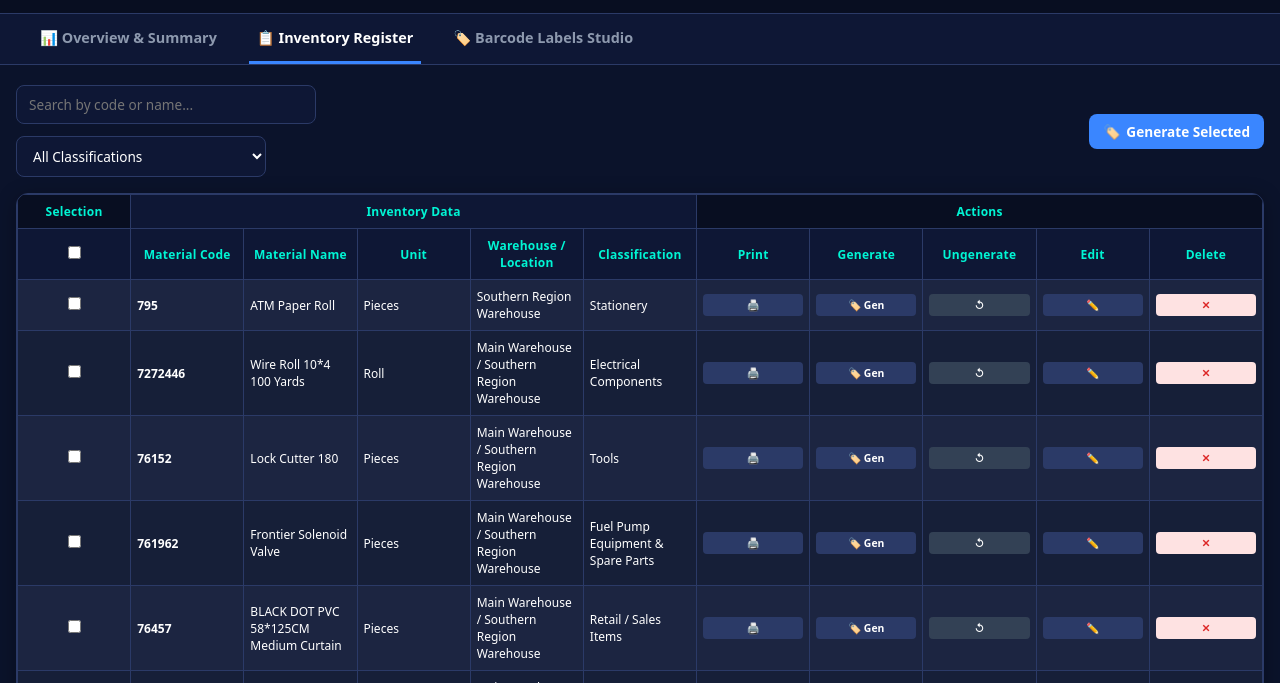
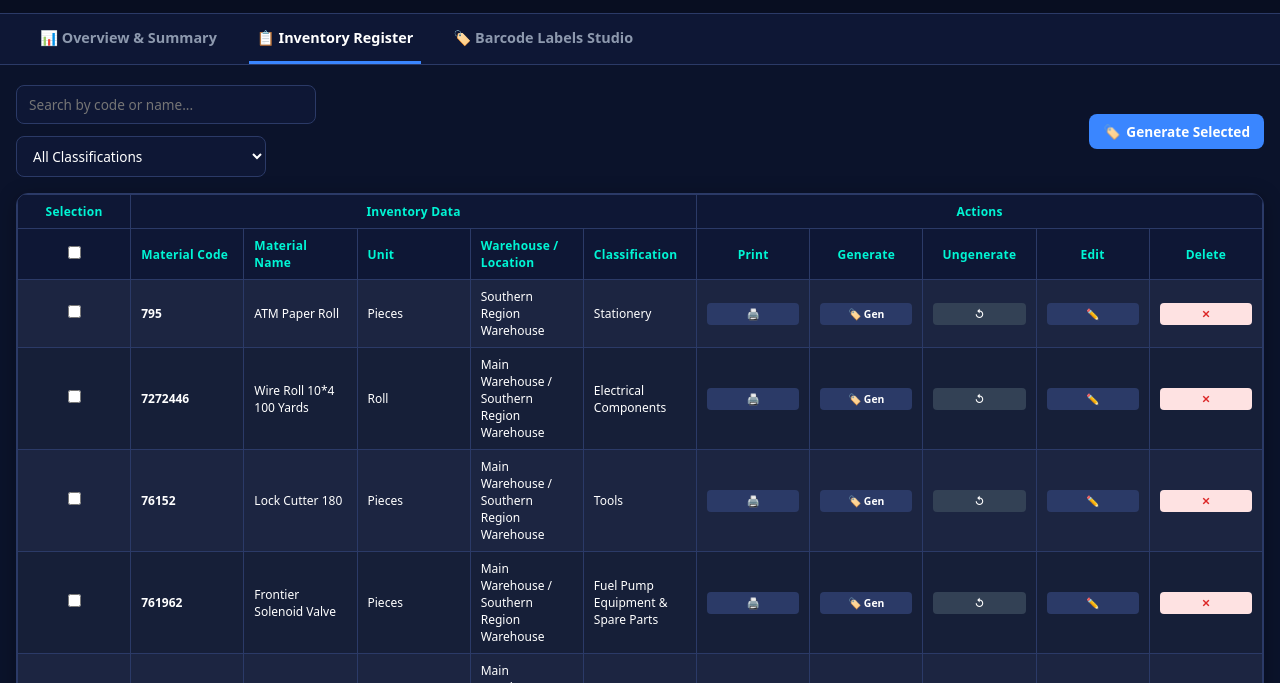
Before and after one commit to SAIF1234-DESIGN/Inventory-Label-Dashboard, a plain HTML site: page index.html in a window 1280 px wide. Both pictures are taken after a click on the element "📋 Inventory Register". Shown: the part 117-800 px from the top of the page. Drawn offline with nearby package versions, Linux system fonts and the light colour scheme.

Commit message:
Update HTML structure and styling for tables

```diff
--- a/index.html
+++ b/index.html
@@ -249,7 +249,7 @@
     .qrcode-section svg { width: 45px !important; height: 45px !important; }
     .qrcode-label { font-size: 0.55rem; color: #64748b; margin-top: 2px; font-weight: 600; }
 
-    /* Zero Horizontal Scroll & Smart Content-Aware Wrapping Table */
+    /* Zero Horizontal Scroll & LTR Content-Aware Table */
     .table-card {
       background: var(--bg-card);
       border: 1px solid var(--border-color);
@@ -262,22 +262,23 @@
       width: 100%;
       table-layout: fixed;
       border-collapse: collapse;
+      direction: ltr;
       text-align: left;
     }
     .excel-table th, .excel-table td {
-      padding: 8px 6px;
+      padding: 8px 10px; /* Minor space from border */
       border: 1px solid #2b3a67;
       font-size: 0.75rem;
       word-break: break-word;
       white-space: normal;
       overflow-wrap: break-word;
+      text-align: left;
     }
     .excel-table th {
       background: #0e1735;
       color: var(--accent-cyan);
       font-weight: 700;
       letter-spacing: 0.02em;
-      text-align: center;
     }
     .excel-table tbody tr {
       background-color: #1c2541;
@@ -290,7 +291,7 @@
       background-color: #243054;
     }
 
-    /* Dynamic Content-Aware Column Widths (Zero Scroll Fit) */
+    /* Content-Aware Proportional Widths (Zero Scroll Fit) */
     .col-select { width: 4%; text-align: center; }
     .col-code { width: 11%; }
     .col-name { width: 24%; }
@@ -456,9 +457,9 @@
         <table class="excel-table">
           <thead>
             <tr>
-              <th colspan="1" style="background:#080e21; text-align:center;">Selection</th>
-              <th colspan="5" style="background:#0e1735; text-align:center;">Inventory Data</th>
-              <th colspan="5" style="background:#080e21; text-align:center;">Actions</th>
+              <th colspan="1" style="text-align:center;">Selection</th>
+              <th colspan="5" style="text-align:center;">Inventory Data</th>
+              <th colspan="5" style="text-align:center;">Actions</th>
             </tr>
             <tr>
               <th class="col-select" style="text-align:center;"><input type="checkbox" id="selectAllInv" onchange="toggleSelectAllInventory(this)"></th>
@@ -627,8 +628,8 @@
   </div>
 
   <script>
-    const STORAGE_KEY = "WAREHOUSE_DYNAMIC_FULL_APP_V28";
-    const STUDIO_STORAGE_KEY = "WAREHOUSE_STUDIO_PERSISTENT_ITEMS_V9";
+    const STORAGE_KEY = "WAREHOUSE_DYNAMIC_FULL_APP_V29";
+    const STUDIO_STORAGE_KEY = "WAREHOUSE_STUDIO_PERSISTENT_ITEMS_V10";
 
     let nameMemory = {};
     let classificationMemory = {};
```
